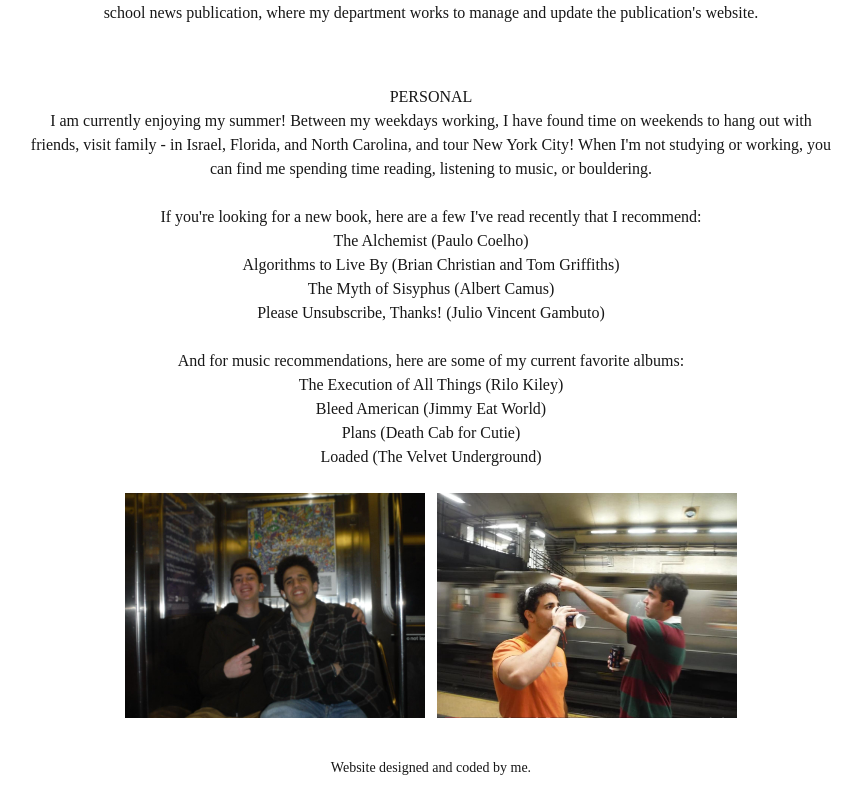
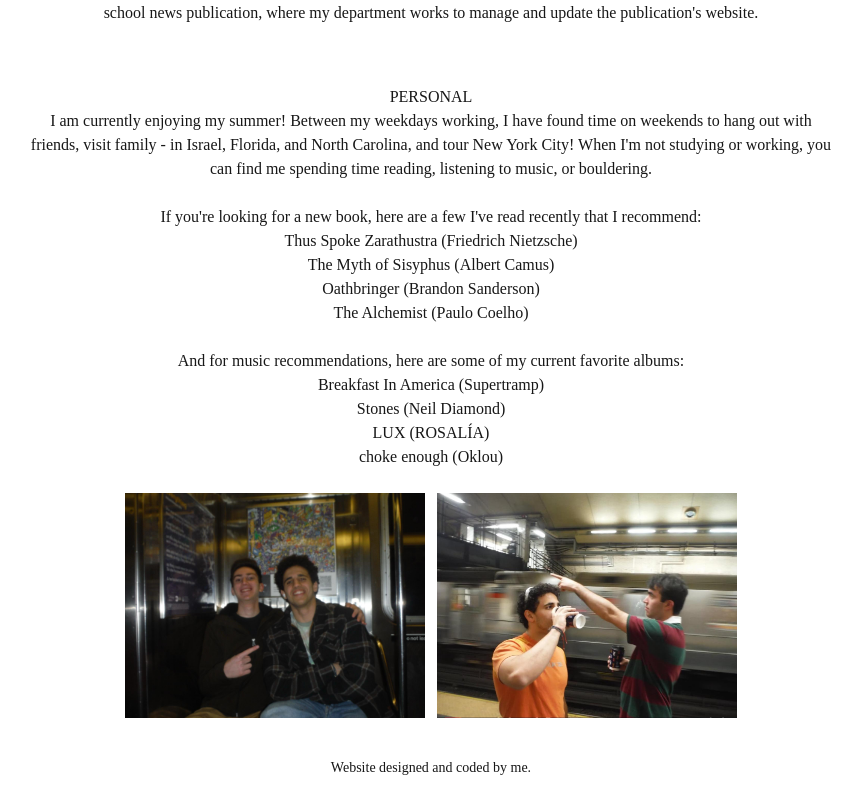
Before and after one commit to NoamBenS/portfolio-website, a Next.js app: page / in a window 1280 px wide. Shown: the part 1204-1998 px from the top of the page, without its empty margins (209-1070 px from the left). Built offline with nearby package versions, Linux system fonts and the light colour scheme.

Commit message:
updates to books and music

```diff
--- a/src/app/page.tsx
+++ b/src/app/page.tsx
@@ -204,22 +204,22 @@ export default function Home() {
                 read recently that I recommend:
                 <br />
                 <ul>
-                  <li>The Alchemist (Paulo Coelho)</li>
                   <li>
-                    Algorithms to Live By (Brian Christian and Tom Griffiths)
+                    Thus Spoke Zarathustra (Friedrich Nietzsche)
                   </li>
                   <li>The Myth of Sisyphus (Albert Camus)</li>
-                  <li>Please Unsubscribe, Thanks! (Julio Vincent Gambuto)</li>
+                  <li>Oathbringer (Brandon Sanderson)</li>
+                  <li>The Alchemist (Paulo Coelho)</li>
                 </ul>
                 <br />
                 And for music recommendations, here are some of my current
                 favorite albums:
                 <br />
                 <ul>
-                  <li>The Execution of All Things (Rilo Kiley)</li>
-                  <li>Bleed American (Jimmy Eat World)</li>
-                  <li>Plans (Death Cab for Cutie)</li>
-                  <li>Loaded (The Velvet Underground)</li>
+                  <li>Breakfast In America (Supertramp)</li>
+                  <li>Stones (Neil Diamond)</li>
+                  <li>LUX (ROSALÍA)</li>
+                  <li>choke enough (Oklou)</li>
                 </ul>
                 <br />
               </p>
```
